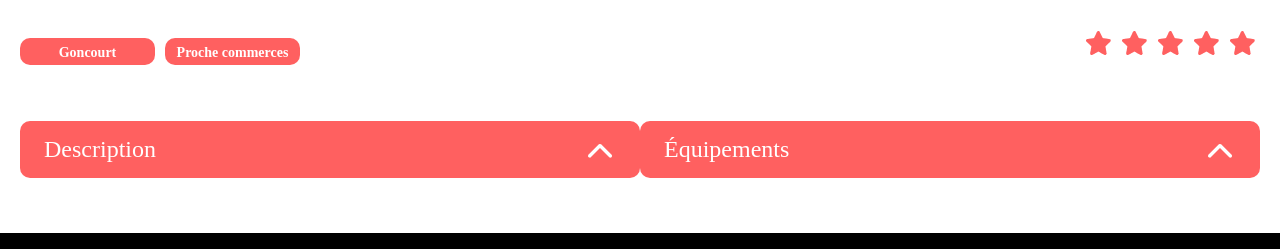
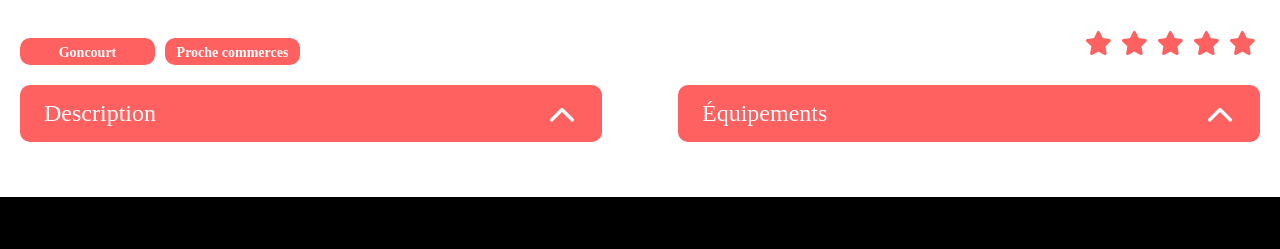
Before and after one commit to LuckyProut/p5-Kasa, a React (Create React App) app: page /location/0979876d in a window 1280 px wide. Shown: the part 682-931 px from the top of the page. Built offline with nearby package versions, Linux system fonts and the light colour scheme.

Commit message:
all features work, just need to feat media querry

```diff
--- a/src/components/collapse/collapse.scss
+++ b/src/components/collapse/collapse.scss
@@ -4,11 +4,8 @@ $text-color-white: white;
 $text-color-black: black;
 
 .collapse {
-  display: flex;
-  flex-direction: column;
-  width: 100%;
+  width: 1023px;
   margin: 20px 0;
-  align-items: center;
 
   &__button {
     padding: 0.5em 1em;
@@ -16,7 +13,6 @@ $text-color-black: black;
     background-color: $primary-color;
     color: $text-color-white;
     font-size: 24px;
-    margin: 1.5em auto 0;
     border-radius: 10px;
     display: flex;
     justify-content: space-between;
@@ -41,7 +37,6 @@ $text-color-black: black;
     max-height: 0;
     display: flex;
     align-items: center;
-    justify-content: center;
     color: $text-color-black;
     margin: 0;
     min-width: 100%; /* Use 100% to ensure it uses the full width of the collapse box */
--- a/src/components/footer/footer.scss
+++ b/src/components/footer/footer.scss
@@ -6,6 +6,7 @@ footer {
   height: 200px;
   margin-top: 35px;
   position: relative;
+  bottom: 0;
 
   #footer-container {
     display: flex;
--- a/src/pages/About/About.jsx
+++ b/src/pages/About/About.jsx
@@ -3,6 +3,7 @@ import Banner from '../../components/banner/banner';
 import Collapse from '../../components/collapse/collapse';
 import bannerImg from "../../img/bannerImg2.jpg"
 import Data from '../../data/information.json'
+import './about.scss'
 
 
 const About = () => {
--- a/src/pages/About/about.scss
+++ b/src/pages/About/about.scss
@@ -0,0 +1,5 @@
+.collapses-container {
+    display: flex;
+    flex-direction: column;
+    align-items: center;
+}
--- a/src/pages/location/location.scss
+++ b/src/pages/location/location.scss
@@ -22,10 +22,13 @@
     display: flex;
     justify-content: space-between; /* Pour espacer les collapses à gauche et à droite */
     align-items: flex-start; /* Aligne les collapses en haut */
+    gap: 76px;
 }
 
-.collapse__box {
-    width: 582px; /* Largeur fixe pour chaque collapse */
-    margin-bottom: 20px; /* Espace en bas des collapses */
-    box-sizing: border-box; /* Assure que la largeur inclut le padding et les bordures */
+ul {
+    list-style: none;
 }
+
+.equipments-content {
+    text-align: start;
+}
```
Also changed, not shown: src/components/gallery/gallery.scss (line endings or trailing spaces).
